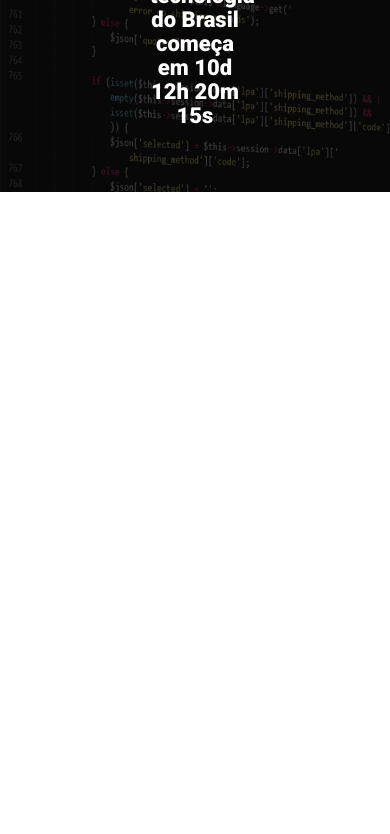
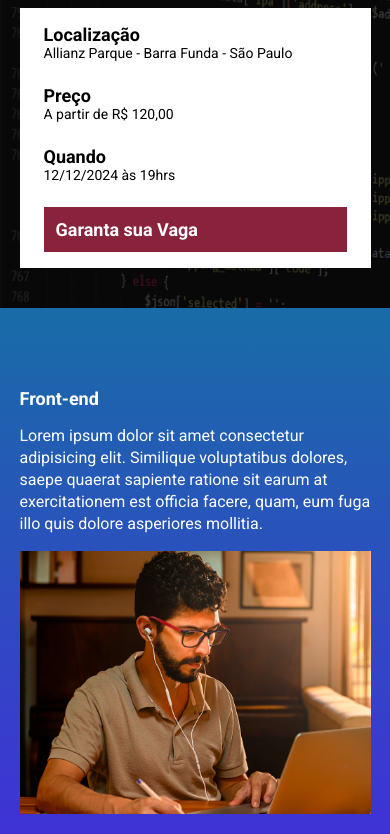
Before and after one commit to Wanderson-Santoss/EBAC_TECH_TALKS, a website built with Parcel: page src/index.html in a window 390 px wide. Shown: the part 176-1010 px from the top of the page. Before the commit the page ends 844 px from the top, so only its background shows below. Built offline with nearby package versions, Linux system fonts and the light colour scheme.

Commit message:
Criação dos componentes e contagem regressiva

```diff
--- a/package.json
+++ b/package.json
@@ -2,9 +2,9 @@
   "name": "ebac_talkss",
   "version": "1.0.0",
   "description": "",
-  "main": "index.js",
   "scripts": {
     "dev": "parcel src/index.html src/styles/main.scss src/scripts/main.js --no-cache",
+    "build": "parcel build src/index.html --no-cache",
     "test": "echo \"Error: no test specified\" && exit 1"
   },
   "keywords": [],
--- a/src/index.html
+++ b/src/index.html
@@ -10,18 +10,87 @@
     <link href="https://fonts.googleapis.com/css2?family=Roboto:wght@400;700;900&display=swap" rel="stylesheet">
 
     <link rel="stylesheet" href="styles/main.scss">
+    <link rel="stylesheet" href="https://unpkg.com/aos@next/dist/aos.css" />
+
 </head>
 <body>
     <header class="hero">
         <div class="container">
             <img class="hero__logo" src="./images/ebac_logo.svg" alt="Ebac">
             <p class="hero__text">
-                O maior evento de tecnologia do Brasil começa em 10d 12h 20m 15s
+                O maior evento de tecnologia do Brasil começa em <span id="contador"></span>
             </p>
+            <div class="infos-bar">
+                <ul class="infos-bar__infos">
+                    <li class="infos-bar__infos__item">
+                        <b>Localização</b>
+                        Allianz Parque - Barra Funda - São Paulo
+                    </li>
+                    <li class="infos-bar__infos__item">
+                        <b>Preço</b>
+                        A partir de R$ 120,00
+                    </li>
+                    <li class="infos-bar__infos__item">
+                        <b>Quando</b>
+                        12/12/2024 às 19hrs
+                    </li>
+                </ul>
+                <a href="#" class="button button--primary">
+                    Garanta sua Vaga
+                </a>
+            </div>
         </div>
     </header>
 
+    <section class="event event--frontend">
+        <div class="container"  data-aos="fade-right">
+            <div class="event__details">
+                <h2 class="event__details__title">Front-end</h2>
+                <p class="event__details__description">
+                    Lorem ipsum dolor sit amet consectetur adipisicing elit. Similique voluptatibus dolores, saepe quaerat sapiente ratione sit earum at exercitationem est officia facere, quam, eum fuga illo quis dolore asperiores mollitia.
+                </p>
+            </div>
+            <img class="event__image" src="./images/frontend.png" alt="Front-end">
+        </div>
+    </section>
 
+    <section class="event event--ui-ux event--image-left">
+        <div class="container" data-aos="fade-left">
+            <div class="event__details">
+                <h2 class="event__details__title">UI/UX</h2>
+                <p class="event__details__description">
+                    Lorem ipsum dolor sit amet consectetur adipisicing elit. Similique voluptatibus dolores, saepe quaerat sapiente ratione sit earum at exercitationem est officia facere, quam, eum fuga illo quis dolore asperiores mollitia.
+                </p>
+            </div>
+            <img class="event__image" src="./images/ui-ux.png" alt="UI/UX">
+        </div>
+    </section>
+
+    <section class="event event--data-science">
+        <div class="container" data-aos="fade-right">
+            <div class="event__details">
+                <h2 class="event__details__title">Data Science</h2>
+                <p class="event__details__description">
+                    Lorem ipsum dolor sit amet consectetur adipisicing elit. Similique voluptatibus dolores, saepe quaerat sapiente ratione sit earum at exercitationem est officia facere, quam, eum fuga illo quis dolore asperiores mollitia.
+                </p>
+            </div>
+            <img class="event__image" src="./images/data.png" alt="Data Science">
+        </div>
+    </section>
+
+    <section class="event event--backend event--image-left">
+        <div class="container" data-aos="fade-left">
+            <div class="event__details">
+                <h2 class="event__details__title">Back-end</h2>
+                <p class="event__details__description">
+                    Lorem ipsum dolor sit amet consectetur adipisicing elit. Similique voluptatibus dolores, saepe quaerat sapiente ratione sit earum at exercitationem est officia facere, quam, eum fuga illo quis dolore asperiores mollitia.
+                </p>
+            </div>
+            <img class="event__image" src="./images/backend.png" alt="Back-end">
+        </div>
+    </section>
+
+    <script src="https://unpkg.com/aos@next/dist/aos.js"></script>
     <script src="scripts/main.js"></script>
 </body>
 </html>
--- a/src/scripts/main.js
+++ b/src/scripts/main.js
@@ -1 +1,37 @@
-console.log("Olá mundo!!");
+AOS.init();
+
+const dataDoEvento = new Date("Jan 11, 2025 00:01:00");
+const timesTampDoEvento = dataDoEvento.getTime();
+
+const contaAsHoras = setInterval(function(){
+    const agora = new Date();
+    const timeStampAtual = agora.getTime();
+
+    const distanciaAteOEvento = timesTampDoEvento - timeStampAtual;
+
+
+    const diasEmMs = 1000 * 60 * 60 * 24;
+    const horaEmMs = 1000 * 60 * 60;
+    const minutoEmMs = 1000 * 60;
+
+
+
+    const diasAteOEvento =  Math.floor(distanciaAteOEvento / diasEmMs);
+    const horasAteOEvento = Math.floor((distanciaAteOEvento % diasEmMs) / horaEmMs);
+    const minutosAteOEvento = Math.floor((distanciaAteOEvento % horaEmMs) / minutoEmMs);
+    const segundosAteOEvento = Math.floor((distanciaAteOEvento % minutoEmMs) / 1000);
+
+    console.log (distanciaAteOEvento);
+    console.log(horasAteOEvento);
+    console.log(minutosAteOEvento);
+    console.log(segundosAteOEvento);
+
+    document.getElementById('contador').innerHTML = `${diasAteOEvento}d ${horasAteOEvento}h ${minutosAteOEvento}m ${segundosAteOEvento}s`
+
+    if (distanciaAteOEvento < 0) {
+        clearInterval(contaAsHoras);
+        document.getElementById('contador').innerHTML = 'Evento Expirado'
+    }
+
+
+},1000);
--- /dev/null
+++ b/src/styles/_event.scss
@@ -0,0 +1,65 @@
+@use 'variables';
+
+
+.event {
+    padding: 80px 0;
+
+    &--frontend {
+        background-image: linear-gradient(variables.$blue1, variables.$blue2);
+    }
+
+    &--ui-ux {
+        background-image: linear-gradient(variables.$blue2, variables.$pink);
+    }
+
+    &--data-science {
+        background-image: linear-gradient(variables.$pink, variables.$yellow);
+    }
+
+    &--backend {
+        background-image: linear-gradient(variables.$yellow, variables.$pink);
+    }
+
+    &--image-left {
+        .container {
+            flex-direction: row-reverse;
+        }
+    }
+
+
+    .container{
+        display: flex;
+        gap: 40px;
+    }
+
+    &__image{
+        max-width: 360px;
+    }
+
+    &__details{
+        &__title{
+            font-size: 18px;
+            font-weight: bold;
+            margin-bottom: 16px;
+        }
+
+        &__description{
+            line-height: 22px;
+        }
+    }
+
+    @media (max-width:640px){
+        .container {
+            display: block;
+        }
+
+        &__image {
+            width: 100%;
+        }
+
+        &__details {
+            margin-right: 0;
+            margin-bottom: 16px;
+        }
+    }
+}
--- a/src/styles/_hero.scss
+++ b/src/styles/_hero.scss
@@ -1,3 +1,5 @@
+@use 'variables';
+
 .hero{
     padding-top: 64px;
     padding-bottom: 100px;
@@ -16,7 +18,7 @@
         left: 0;
         width: 100%;
         height: 100%;
-        background-color: #000;
+        background-color: variables.$secondaryTextColor;
         content: '';
         opacity: 0.7;
     }
--- /dev/null
+++ b/src/styles/_variables.scss
@@ -0,0 +1,8 @@
+$textColor: #fff;
+$secondaryTextColor: #000;
+
+$blue1: #186CA7;
+$blue2: #442BDB;
+$pink: #89223B;
+$yellow: #9C791D;
+$purple: #4F2AC3;
--- /dev/null
+++ b/src/styles/components/_buttons.scss
@@ -0,0 +1,28 @@
+@use '../variables';
+
+.button {
+    padding: 12px;
+    font-size: 18px;
+    font-weight: bold;
+    text-decoration: none;
+    text-align: center;
+    white-space: nowrap;
+
+
+    &--primary{
+        color: #fff;
+        background-color: variables.$pink;
+    }
+
+    @media (max-width: 640px){
+        display: flex;
+        align-items: center;
+        width: 100%;
+    }
+
+
+    @media (max-width: 1024px){
+        display: flex;
+        align-items: center;
+    }
+}
--- /dev/null
+++ b/src/styles/components/_infos_bar.scss
@@ -0,0 +1,44 @@
+@use '../variables';
+
+.infos-bar {
+padding: 16px 24px;
+background-color: variables.$textColor;
+display: flex;
+justify-content: space-between;
+
+    &__infos{
+        display: flex;
+        gap: 40px;
+
+        &__item{
+            font-size: 14px;
+            color: variables.$secondaryTextColor;
+
+            b{
+                font-size: 18px;
+                display: block;
+                color: variables.$secondaryTextColor;
+            }
+        }
+    }
+
+    @media (max-width: 640px){
+        display: block;
+
+        &__infos{
+            display: block;
+
+            &__item {
+                margin-bottom: 24px;
+            }
+        }
+
+        @media (max-width: 1024px){
+
+            &__infos{
+                gap: 16px;
+            }
+        }
+    }
+
+}
--- a/src/styles/main.scss
+++ b/src/styles/main.scss
@@ -1,11 +1,18 @@
 @use 'hero';
+@use 'components/infos_bar';
+@use 'components/buttons';
+@use 'event';
+@use 'variables';
+
+
 
 *{
     margin: 0;
     padding: 0;
     box-sizing: border-box;
     font-family: Roboto, sans-serif;
-    color:#fff;
+    color: variables.$textColor;
+    list-style: none;
 }
 
 
@@ -19,6 +26,6 @@
     }
 
     @media (max-width: 1024px) {
-        max-width: 90px;
+        max-width: 90%;
     }
 }
```
